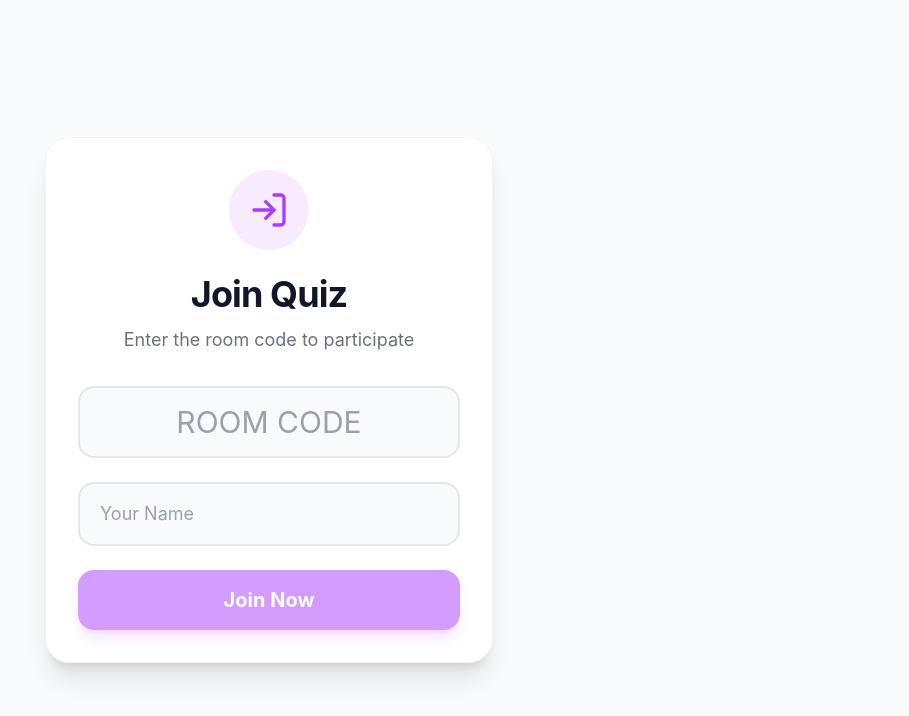
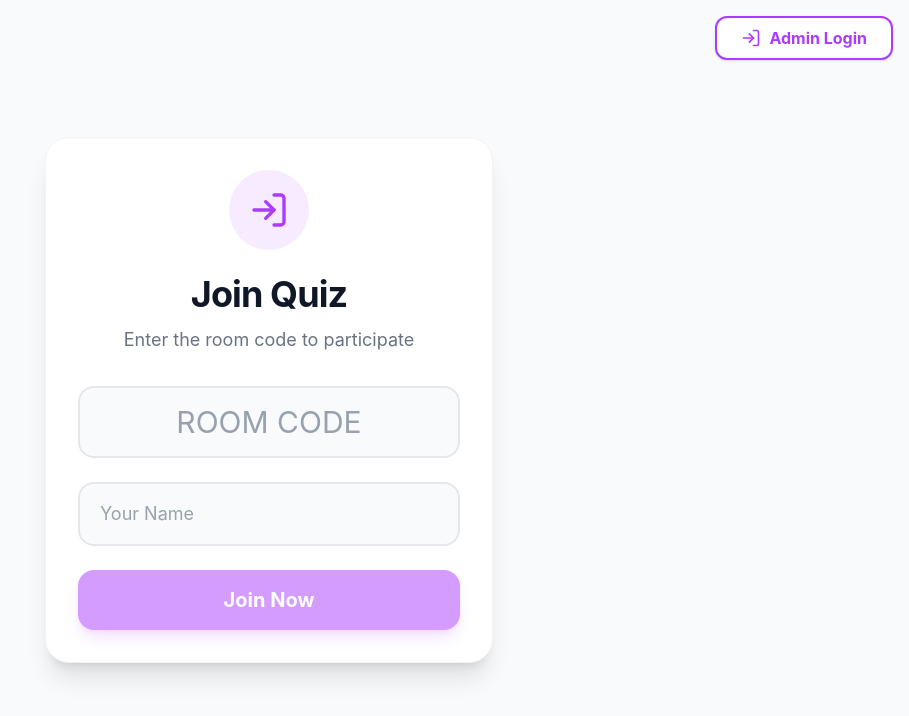
Before and after one commit to xickysahab/quizapp, a React (Vite) app in the folder client/: page / in a window 1280 px wide. Shown: the top 716 px of the page, without its empty margins (371-1280 px from the left). Built offline with nearby package versions, Linux system fonts and the light colour scheme; no server answers.

Commit message:
Simplify join flow, add admin login button, hardcode admin auth, and fix Prisma schema database URL

```diff
--- a/client/src/pages/Join.tsx
+++ b/client/src/pages/Join.tsx
@@ -41,7 +41,16 @@ const Join: React.FC = () => {
   };
 
   return (
-    <div className="min-h-screen bg-gray-50 flex items-center justify-center p-4">
+    <div className="min-h-screen bg-gray-50 flex flex-col items-center justify-center p-4 relative">
+      <div className="absolute top-4 right-4">
+        <button
+          onClick={() => navigate('/login')}
+          className="bg-white text-[#aa3bff] hover:bg-gray-100 font-bold py-2 px-6 rounded-xl border-2 border-[#aa3bff] transition-all shadow-sm flex items-center gap-2"
+        >
+          <LogIn className="w-5 h-5" />
+          Admin Login
+        </button>
+      </div>
       <div className="max-w-md w-full bg-white rounded-3xl shadow-xl p-8 border border-gray-100">
         <div className="text-center mb-8">
           <div className="bg-[#aa3bff]/10 w-20 h-20 rounded-full flex items-center justify-center mx-auto mb-6">
--- a/client/src/pages/Login.tsx
+++ b/client/src/pages/Login.tsx
@@ -5,8 +5,8 @@ import { useAuth } from '../context/AuthContext';
 import { LogIn } from 'lucide-react';
 
 const Login: React.FC = () => {
-  const [email, setEmail] = useState('');
-  const [password, setPassword] = useState('');
+  const [email, setEmail] = useState('admin@admin.com');
+  const [password, setPassword] = useState('admin');
   const [error, setError] = useState('');
   const [loading, setLoading] = useState(false);
 
@@ -37,7 +37,10 @@ const Login: React.FC = () => {
             <LogIn className="w-8 h-8 text-[#aa3bff]" />
           </div>
           <h2 className="text-3xl font-bold text-gray-900 dark:text-white mb-2">Welcome Back</h2>
-          <p className="text-gray-500 dark:text-gray-400">Log in to manage your live quizzes</p>
+          <p className="text-gray-500 dark:text-gray-400 mb-2">Log in to manage your live quizzes</p>
+          <div className="inline-block bg-blue-50 dark:bg-blue-900/30 text-blue-600 dark:text-blue-400 px-3 py-1 rounded-full text-xs font-medium">
+            Using hardcoded admin credentials
+          </div>
         </div>
 
         {error && (
@@ -56,6 +59,7 @@ const Login: React.FC = () => {
               placeholder="you@example.com"
               value={email}
               onChange={(e) => setEmail(e.target.value)}
+              readOnly
             />
           </div>
 
@@ -68,6 +72,7 @@ const Login: React.FC = () => {
               placeholder="••••••••"
               value={password}
               onChange={(e) => setPassword(e.target.value)}
+              readOnly
             />
           </div>
 
```
Also changed, not shown: 2 other files (tests, documents, lock files or other folders).
